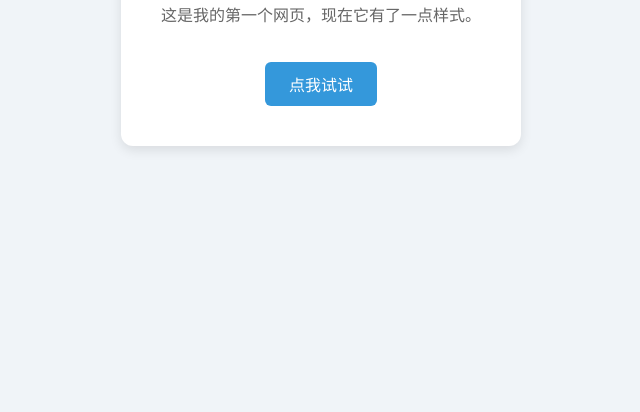
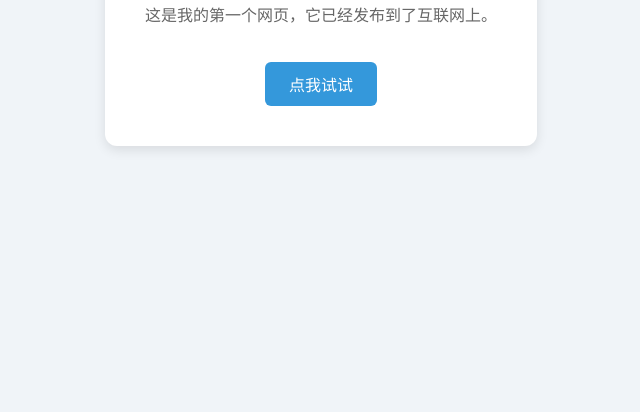
Before and after one commit to demojianai/zero2tech, a plain HTML site: page index.html in a window 1280 px wide. Shown: the part 388-800 px from the top of the page, without its empty margins (319-959 px from the left). Drawn offline with Linux system fonts and the light colour scheme.

Commit message:
随便改了改，测试用

```diff
--- a/index.html
+++ b/index.html
@@ -2,13 +2,13 @@
 <html lang="zh-CN">
   <head>
     <meta charset="UTF-8">
-    <title>我的第一个网页(第二版)</title>
+    <title>我的第一个网页</title>
     <link rel="stylesheet" href="style.css">
   </head>
   <body>
     <div class="card">
       <h1>你好，互联网</h1>
-      <p id="msg">这是我的第一个网页，现在它有了一点样式。</p>
+      <p id="msg">这是我的第一个网页，它已经发布到了互联网上。</p>
       <button onclick="changeText()">点我试试</button>
     </div>
 
```
